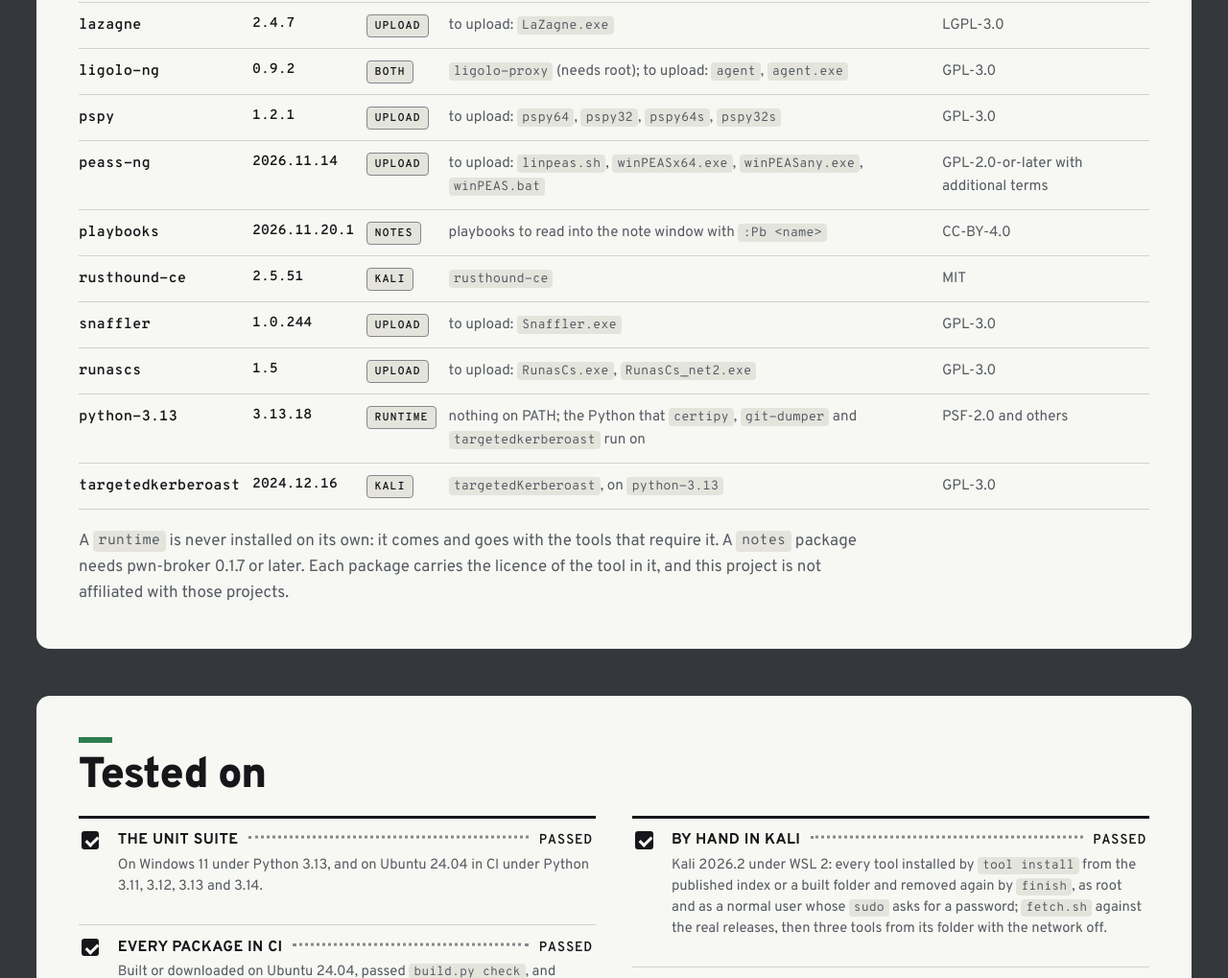
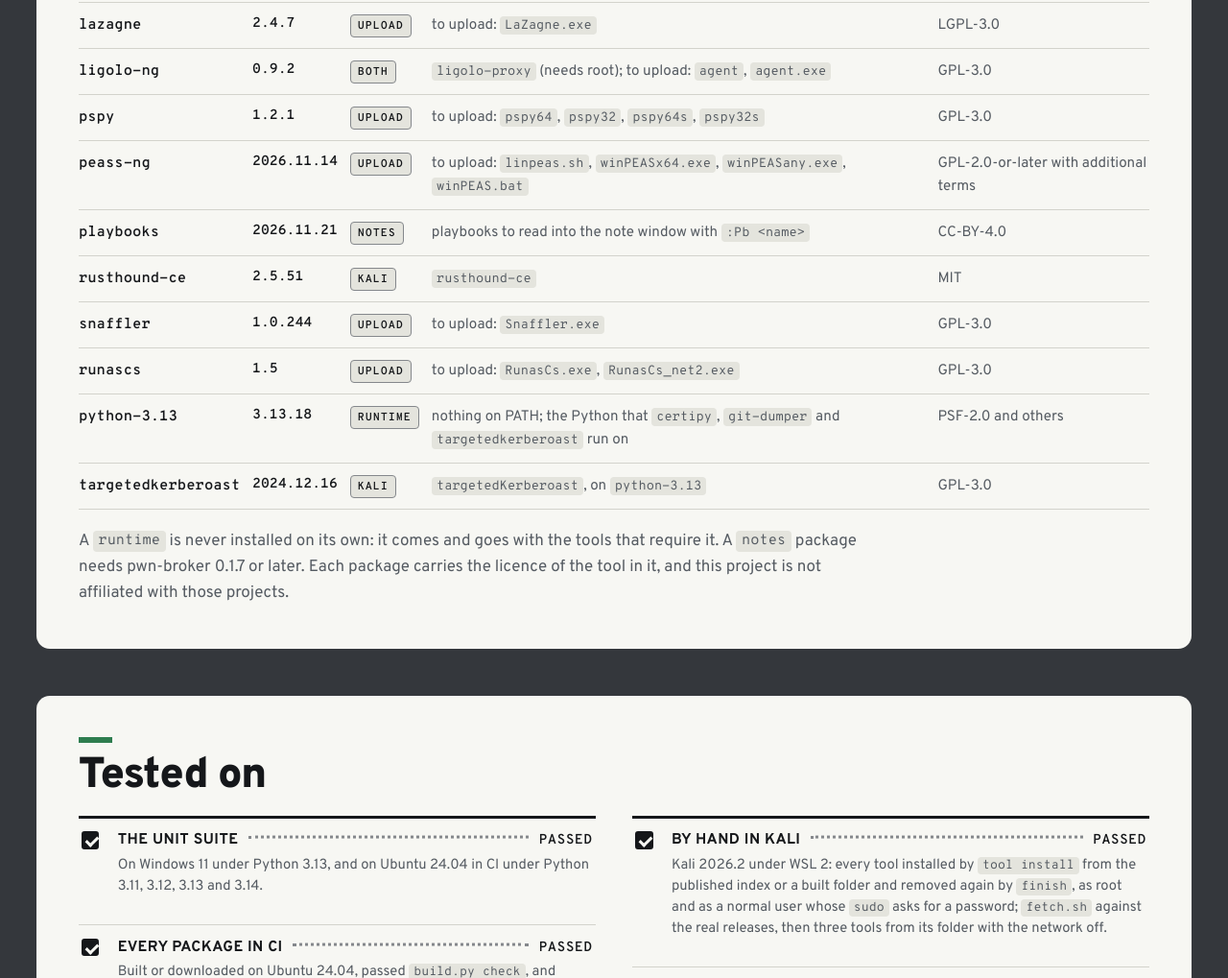
Before and after one commit to Real-Fruit-Snacks/pwn-shop, a plain HTML site: page docs/index.html in a window 1280 px wide. Shown: the part 2911-3930 px from the top of the page at 96% size. Drawn offline with Linux system fonts and the light colour scheme.

Commit message:
Package playbooks 2026.11.21 (#20)

```diff
--- a/docs/index.html
+++ b/docs/index.html
@@ -177,7 +177,7 @@ sh pwn-shop/fetch.sh ~/pwn-packages</code></pre><button class="copy" type="butto
             <tr><td><code>ligolo-ng</code></td><td>0.9.2</td><td><span>both</span></td><td><code>ligolo-proxy</code> (needs root); to upload: <code>agent</code>, <code>agent.exe</code></td><td>GPL-3.0</td></tr>
             <tr><td><code>pspy</code></td><td>1.2.1</td><td><span>upload</span></td><td>to upload: <code>pspy64</code>, <code>pspy32</code>, <code>pspy64s</code>, <code>pspy32s</code></td><td>GPL-3.0</td></tr>
             <tr><td><code>peass-ng</code></td><td>2026.11.14</td><td><span>upload</span></td><td>to upload: <code>linpeas.sh</code>, <code>winPEASx64.exe</code>, <code>winPEASany.exe</code>, <code>winPEAS.bat</code></td><td>GPL-2.0-or-later with additional terms</td></tr>
-            <tr><td><code>playbooks</code></td><td>2026.11.20.1</td><td><span>notes</span></td><td>playbooks to read into the note window with <code>:Pb &lt;name&gt;</code></td><td>CC-BY-4.0</td></tr>
+            <tr><td><code>playbooks</code></td><td>2026.11.21</td><td><span>notes</span></td><td>playbooks to read into the note window with <code>:Pb &lt;name&gt;</code></td><td>CC-BY-4.0</td></tr>
             <tr><td><code>rusthound-ce</code></td><td>2.5.51</td><td><span>kali</span></td><td><code>rusthound-ce</code></td><td>MIT</td></tr>
             <tr><td><code>snaffler</code></td><td>1.0.244</td><td><span>upload</span></td><td>to upload: <code>Snaffler.exe</code></td><td>GPL-3.0</td></tr>
             <tr><td><code>runascs</code></td><td>1.5</td><td><span>upload</span></td><td>to upload: <code>RunasCs.exe</code>, <code>RunasCs_net2.exe</code></td><td>GPL-3.0</td></tr>
```
Also changed, not shown: 3 other files.
